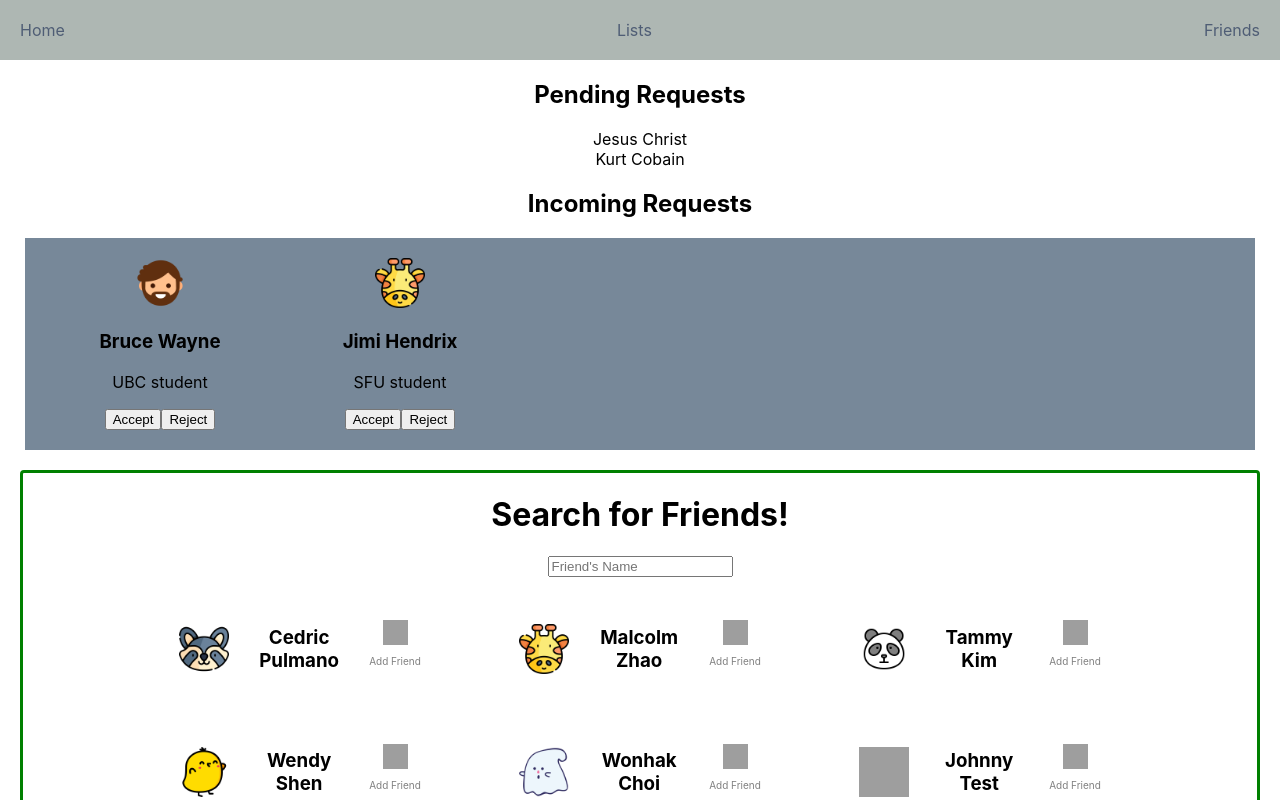
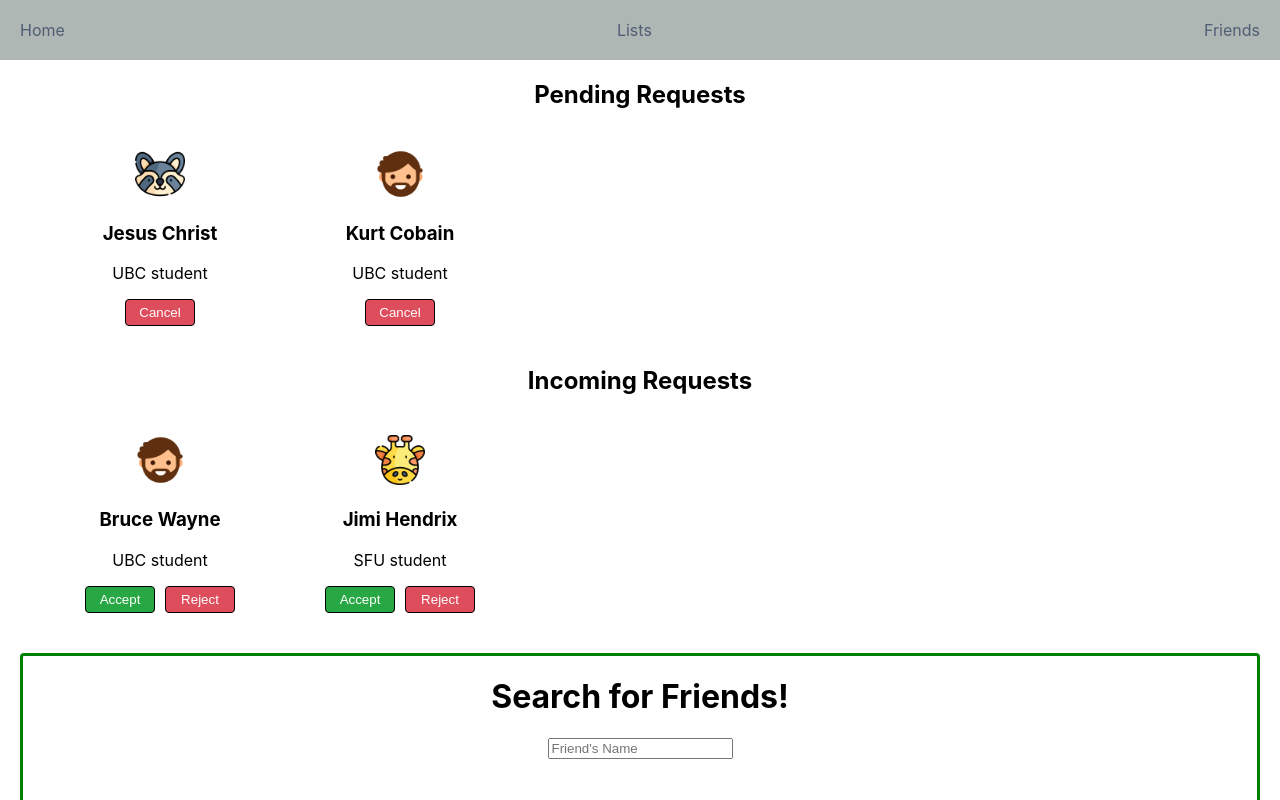
Before and after one commit to wonhakchoi/Epic-Project-Group, a React (Create React App) app in the folder client/: page /friends in a window 1280 px wide. Shown: the top 800 px of the page. Built offline with nearby package versions, Linux system fonts and the light colour scheme; grey boxes are pictures that could not be loaded.

Commit message:
Styled friend request buttons

```diff
--- a/client/src/components/Friends/FriendRequests.css
+++ b/client/src/components/Friends/FriendRequests.css
@@ -3,7 +3,15 @@
     grid-template-columns: repeat(5, 1fr);
     grid-gap: 10px;
     padding: 20px;
-    background-color: lightslategray;
     border-left: 25px solid white;
     border-right: 25px solid white;
 }
+
+.out-requests {
+    display: grid;
+    grid-template-columns: repeat(5, 1fr);
+    grid-gap: 10px;
+    padding: 20px;
+    border-left: 25px solid white;
+    border-right: 25px solid white;
+}
--- a/client/src/components/Friends/FriendRequests.js
+++ b/client/src/components/Friends/FriendRequests.js
@@ -16,7 +16,7 @@ const FriendRequests = () => {
                 <div className="out-requests">
                     {outRequests.map((key) => {
                         const user = allUsers[key];
-                        return <OutgoingRequest key={key} user={user} />;
+                        return <OutgoingRequest key={key} id={key} name={user.name} biography={user.biography} />;
                     })}
                 </div>
             </section>
--- a/client/src/components/Friends/IncomingRequest.js
+++ b/client/src/components/Friends/IncomingRequest.js
@@ -1,5 +1,6 @@
 import React from "react";
 import { useSelector } from "react-redux";
+import "./Requests.css";
 
 const IncomingRequest = ({ id, name, biography }) => {
     const icons = useSelector((state) => state.iconLocations);
@@ -12,8 +13,8 @@ const IncomingRequest = ({ id, name, biography }) => {
                 <p className="biography">{biography}</p>
             </section>
             <section className="incoming-request-buttons">
-                <button>Accept</button>
-                <button>Reject</button>
+                <button className="accept-button friend-request-button">Accept</button>
+                <button className="reject-button friend-request-button">Reject</button>
             </section>
         </div>
     );
--- a/client/src/components/Friends/OutgoingRequest.js
+++ b/client/src/components/Friends/OutgoingRequest.js
@@ -1,7 +1,22 @@
 import React from "react";
+import { useSelector } from "react-redux";
+import "./Requests.css";
 
-const OutgoingRequest = ({ user }) => {
-    return <div>{user.name}</div>;
+const OutgoingRequest = ({ id, name, biography }) => {
+    const icons = useSelector((state) => state.iconLocations);
+
+    return (
+        <div>
+            <section className="outgoing-request-header">
+                <img className="user-icon" src={icons[id % icons.length]} alt={name} />
+                <h3>{name}</h3>
+                <p className="biography">{biography}</p>
+            </section>
+            <section className="outgoing-request-buttons">
+                <button className="reject-button friend-request-button">Cancel</button>
+            </section>
+        </div>
+    );
 };
 
 export default OutgoingRequest;
--- /dev/null
+++ b/client/src/components/Friends/Requests.css
@@ -0,0 +1,26 @@
+.friend-request-button {
+    color: white;
+    width: 70px;
+    padding: 5px 10px;
+    border: 1px solid black;
+    border-radius: 4px;
+    cursor: pointer;
+    margin: 0 5px 0 5px;
+    transition: all 0.5s ease-out;
+}
+
+.accept-button {
+    background-color: #28a745;
+}
+
+.accept-button:hover {
+    background-color: #218838;
+}
+
+.reject-button {
+    background-color: #de4d5c;
+}
+
+.reject-button:hover {
+    background-color: #c82333;
+}
```
